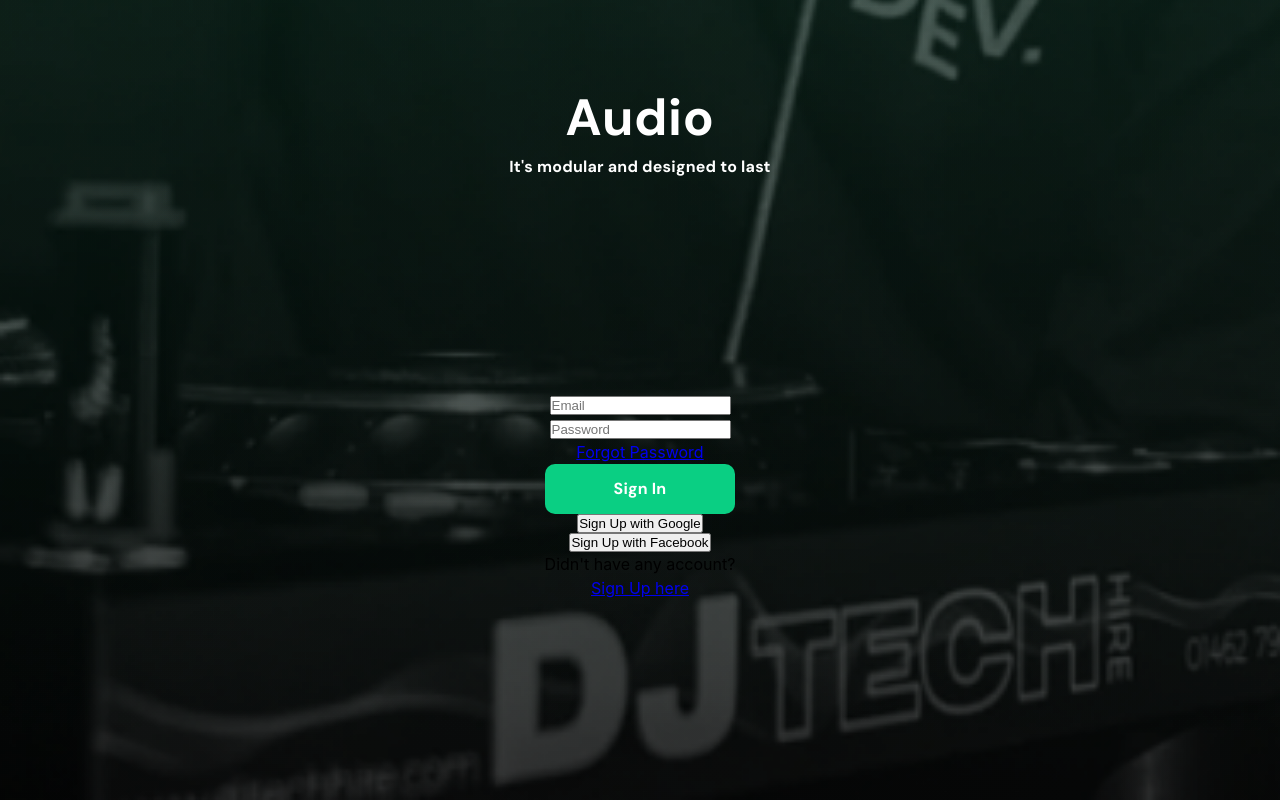
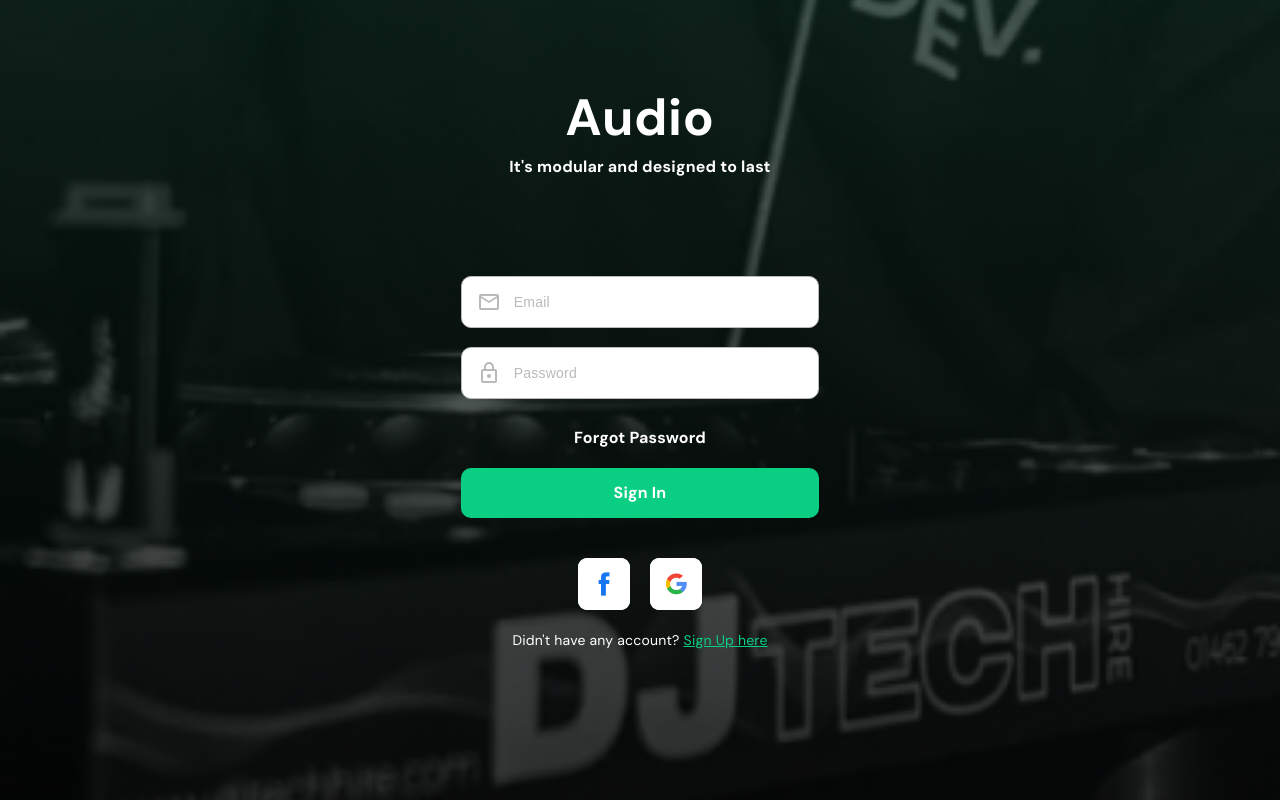
Before and after one commit to isabellaterssariol/challenge03, a React (Vite) app: page /sign-in in a window 1280 px wide. Built offline with nearby package versions, Linux system fonts and the light colour scheme; no server answers; what reactfire would draw is missing.

Commit message:
Adding more styling to LoginPage.

```diff
--- a/index.html
+++ b/index.html
@@ -6,6 +6,9 @@
     <link rel="preconnect" href="https://fonts.googleapis.com">
     <link rel="preconnect" href="https://fonts.gstatic.com" crossorigin>
     <link href="https://fonts.googleapis.com/css2?family=DM+Sans:wght@400;500;700&display=swap" rel="stylesheet">
+    <link rel="stylesheet" href="https://fonts.googleapis.com/css2?family=Material+Symbols+Outlined:opsz,wght,FILL,GRAD@48,400,0,0"
+    />
+    <script src="https://kit.fontawesome.com/5c606ab314.js" crossorigin="anonymous"></script>
     <meta name="viewport" content="width=device-width, initial-scale=1.0" />
     <title>Challenge 03</title>
   </head>
--- a/src/pages/LoginPage.module.css
+++ b/src/pages/LoginPage.module.css
@@ -5,6 +5,7 @@ body {
     background-position: center bottom;
     max-width: 100%;
     min-height: 100vh;
+    font-family: 'DM Sans', sans-serif;
 }
 
 .container {
@@ -17,12 +18,11 @@ body {
 }
 
 .header {
-    font-family: 'DM Sans', sans-serif;;
     display: flex;
     flex-direction: column;
     align-items: center;
     color: #FFFFFF;
-    margin-top: 80px;
+    margin-top: 5rem;
 }
 
 .header h1 {
@@ -40,16 +40,94 @@ body {
     letter-spacing: 0.013rem;
 }
 
-form {
-  margin-bottom: 200px;
+.form {
+    margin-bottom: 9.375rem;
     display: flex;
     flex-direction: column;
     align-items: center;
+}
+
+.field {
+    display: flex;
+    align-items: center;
+    width: 20.375rem;
+    height: 3.125rem;
+    padding: 0rem 0.938rem;
+
+    border-radius: 0.625rem;
+    border: 1px solid #BABABA;
+    background-color: #FFFFFF;
+    margin-bottom: 1.188rem;
+}
+
+.field input {
+    border: 0 none;
+    background-color: #FFFFFF;
+    width: 100%;
+    height: 100%;
+    padding-left: 0.8rem;
+}
+
+.field input:focus{
+    outline: none;
+    padding-left: 0.8rem;
+}
+
+.field input::placeholder {
+    color: #BABABA;
+    font-size: 0.875rem;
+    font-style: normal;
+    font-weight: 400;
+    line-height: 1.25rem;
+    letter-spacing: 0.013rem;
+}
+
+.field i {
+    color: #BABABA;
+}
+
+.passwordForgotten {
+    text-decoration: none;
+    color: #FFFFFF;
+    font-size: 1rem;
+    font-style: normal;
+    font-weight: 700;
+    line-height: 1.25rem;
+    letter-spacing: 0.2px;
+    margin: 0.625rem 0rem 1.25rem 0rem;
+}
+
+.iconCollection {
+    display: flex;
+    justify-content: center;
+}
+
+.icon {
+    width: 3.25rem;
+    height: 3.25rem;
+    background: #FFFFFF;
+    border: none;
+    border-radius: 0.588rem;
+    margin: 2.5rem 0.625rem 0.625rem 0.625rem;
 }
 
 .footer {
     display: flex;
     flex-direction: column;
     align-items: center;
+    margin-top: 0.625rem;
+}
 
+.footerText {
+    color: #FFFFFF;
+    text-align: center;
+    font-size: 0.875rem;
+    font-style: normal;
+    font-weight: 400;
+    line-height: 1.25rem;
+    letter-spacing: 0.2px;
 }
+
+.signLink {
+    color: #0ACF83;
+}
--- a/src/pages/LoginPage.tsx
+++ b/src/pages/LoginPage.tsx
@@ -1,7 +1,9 @@
 import { Link } from "react-router-dom";
 import { useState } from "react";
 import Button from "../components/Button";
-import classes from "./LoginPage.module.css"
+import classes from "./LoginPage.module.css";
+import facebookLogo from "../assets/facebookAuth.png";
+import googleLogo from "../assets/googleAuth.png"
 
 interface LoginPageProps {
   title: string;
@@ -37,8 +39,9 @@ const LoginPage: React.FC<LoginPageProps> = ({
         <p>It's modular and designed to last</p>
       </header>
 
-      <form onSubmit={handleFormSubmit}>
-        <div>
+      <form className={classes.form} onSubmit={handleFormSubmit}>
+        <div className={classes.field}>
+          <i className="material-symbols-outlined">mail</i>
           <input
             type="text"
             name="email"
@@ -49,7 +52,8 @@ const LoginPage: React.FC<LoginPageProps> = ({
           />
         </div>
 
-        <div>
+        <div className={classes.field}>
+          <i className="material-symbols-outlined">lock</i>
           <input
             type="password"
             name="password"
@@ -60,22 +64,29 @@ const LoginPage: React.FC<LoginPageProps> = ({
           />
         </div>
 
-        {title === "Sign In" && <a href="#">Forgot Password</a>}
+        {title === "Sign In" && <a href="#" className={classes.passwordForgotten}>Forgot Password</a>}
 
         <Button type="submit" text={title === "Sign In" ? "Sign In" : "Sign Up"}></Button>
 
-        <button onClick={handleGoogleSignUp}>
-          Sign Up with Google
-        </button>
+        <div className={classes.iconCollection}>
+          <button className={classes.icon} onClick={handleFacebookSignUp}>
+            <img
+              src={facebookLogo}
+              alt="Facebook Logo"
+            />
+          </button>
 
-        <button onClick={handleFacebookSignUp}>
-          Sign Up with Facebook
-        </button>
+          <button className={classes.icon} onClick={handleGoogleSignUp}>
+            <img
+              src={googleLogo}
+              alt="Google Logo"
+            />
+          </button>
+        </div>
 
-        <div className="footer">
-        <p>{footerText}</p>
-        <Link to={footerLink}>{title === "Sign In" ? "Sign Up here" : "Sign In here"}</Link>
-      </div>
+        <div className={classes.footer}>
+          <p className={classes.footerText}>{footerText} <Link to={footerLink} className={classes.signLink}>{title === "Sign In" ? "Sign Up here" : "Sign In here"}</Link></p>
+        </div>
       </form>
     </div>
   );
```
Also changed, not shown: src/assets/facebookAuth.png (added), src/assets/googleAuth.png (added). Lines whose indentation alone changed are shown as unchanged.
